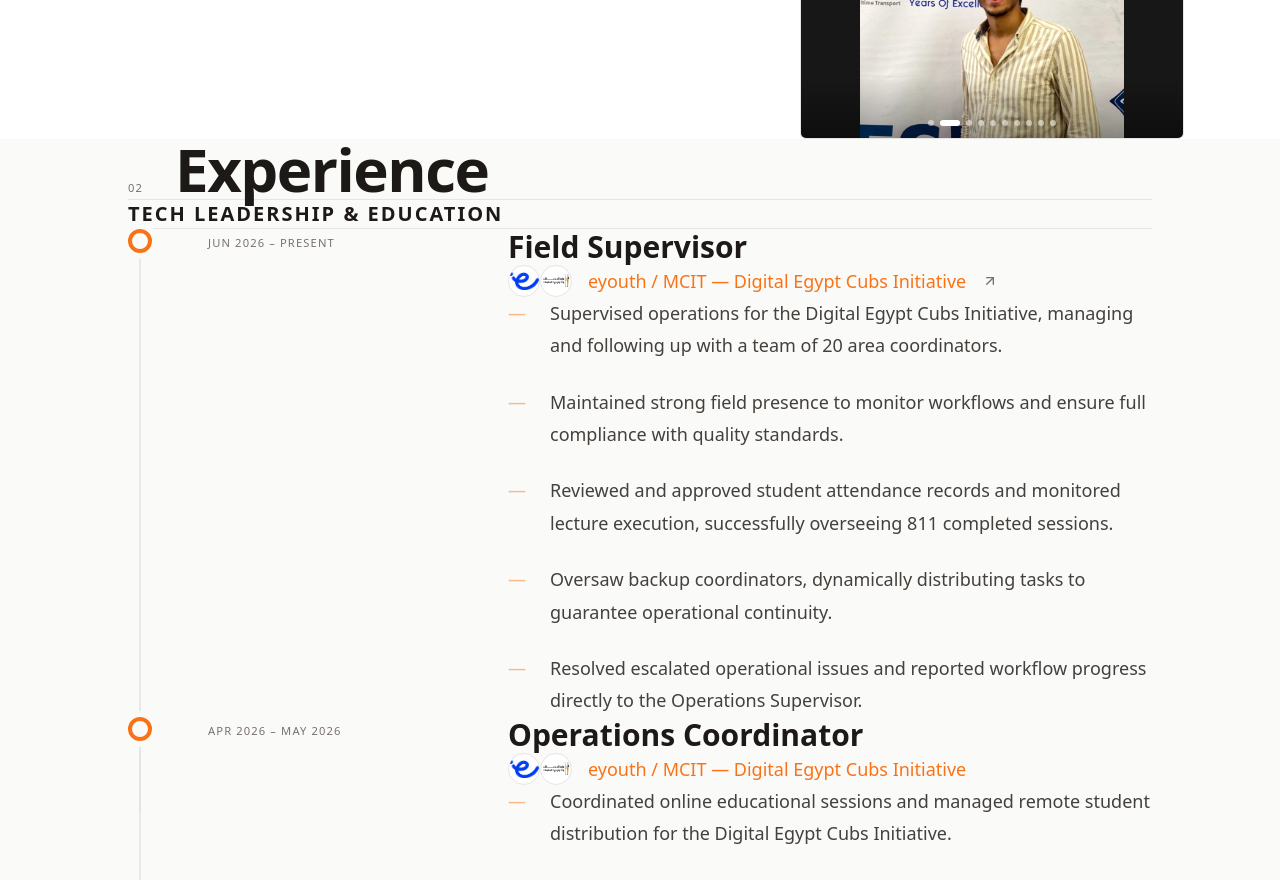
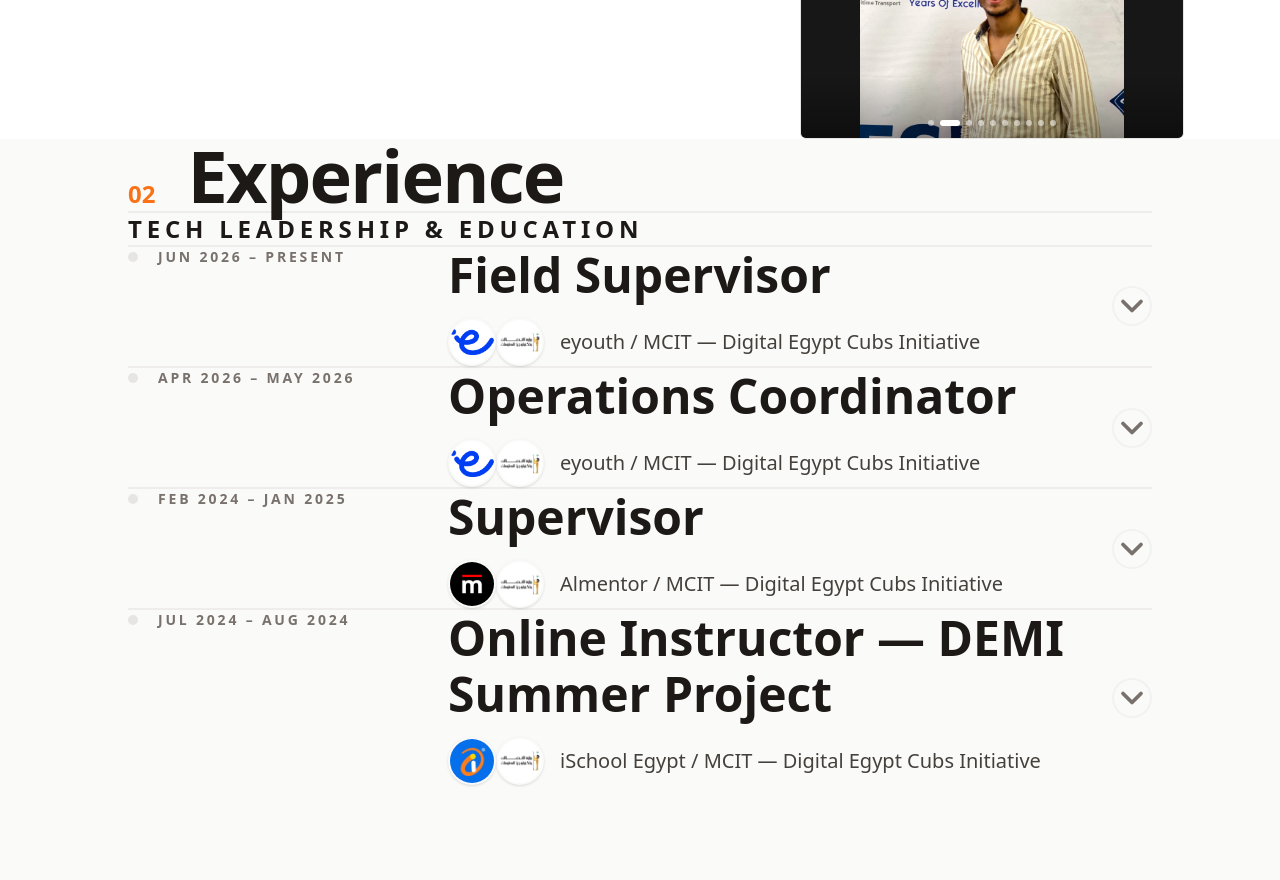
Before and after one commit to osamaelfeky307/Myportfolio, a Next.js app: page / in a window 1280 px wide. Shown: the part 1920-2800 px from the top of the page. Built offline with nearby package versions, Linux system fonts and the light colour scheme; a web font is replaced by a local one.

Commit message:
Enhance UI: mobile layout for experience, spacing fixes, and animations

```diff
--- a/components/Experience.tsx
+++ b/components/Experience.tsx
@@ -1,108 +1,193 @@
 "use client";
 
-import { EXPERIENCE } from "@/lib/data";
-import { ArrowUpRight } from "lucide-react";
+import { EXPERIENCE, ExperienceEntry } from "@/lib/data";
+import { ArrowUpRight, ChevronDown } from "lucide-react";
 import FadeIn from "./FadeIn";
 import Carousel from "./Carousel";
+import { useState } from "react";
+
+// Component to automatically highlight numbers in text
+const HighlightNumbers = ({ text }: { text: string }) => {
+  const parts = text.split(/(\d+)/);
+  return (
+    <>
+      {parts.map((part, i) =>
+        /\d+/.test(part) ? (
+          <strong key={i} className="text-accent font-bold">
+            {part}
+          </strong>
+        ) : (
+          part
+        )
+      )}
+    </>
+  );
+};
+
+const ExperienceAccordion = ({ entry, isLast }: { entry: ExperienceEntry; isLast: boolean }) => {
+  const [isOpen, setIsOpen] = useState(false);
+
+  return (
+    <div className={`py-6 md:py-4 ${!isLast ? "border-b-2 border-border/60" : ""} group`}>
+      <button
+        onClick={() => setIsOpen(!isOpen)}
+        className="w-full text-left py-4 md:py-10 flex flex-col md:flex-row md:items-center justify-between gap-4 md:gap-8 hover:bg-fg/5 transition-colors px-2 -mx-2 md:px-6 md:-mx-6 rounded-2xl group relative"
+      >
+        <div className="flex flex-col md:flex-row md:items-start gap-4 md:gap-16 w-full pr-20 md:pr-0">
+          {/* Period - Acts as the bullet/indicator */}
+          <div className="flex items-center gap-3 md:gap-5 md:w-64 shrink-0 md:pt-3">
+            <div
+              className={`w-2.5 h-2.5 rounded-full transition-all duration-300 ${
+                isOpen ? "bg-accent scale-125" : "bg-border group-hover:bg-accent/50"
+              }`}
+            />
+            <span
+              className={`text-xs md:text-sm tracking-[0.2em] font-semibold uppercase transition-colors duration-300 ${
+                isOpen ? "text-accent" : "text-fg-3"
+              }`}
+            >
+              {entry.period}
+            </span>
+          </div>
+
+          {/* Role & Org */}
+          <div className="flex-1 flex flex-col gap-2 md:gap-4 mt-2 md:mt-0">
+            <h4 className="font-serif text-2xl md:text-5xl font-bold text-fg group-hover:text-accent transition-colors leading-snug md:leading-[1.15]">
+              {entry.role}
+            </h4>
+
+            <div className="flex flex-row items-center flex-wrap gap-3 md:gap-4 mt-1 md:mt-2">
+              {/* Logos */}
+              {(entry.logo || entry.secondaryLogo) && (
+                <div className="flex items-center -space-x-3">
+                  {entry.logo && (
+                    <div className="w-10 h-10 md:w-12 md:h-12 rounded-full overflow-hidden shrink-0 border-2 border-bg bg-white flex items-center justify-center relative z-10 shadow-sm">
+                      {/* eslint-disable-next-line @next/next/no-img-element */}
+                      <img
+                        src={entry.logo}
+                        alt={`${entry.org} logo`}
+                        className="w-full h-full object-contain p-1.5"
+                      />
+                    </div>
+                  )}
+                  {entry.secondaryLogo && (
+                    <div className="w-10 h-10 md:w-12 md:h-12 rounded-full overflow-hidden shrink-0 border-2 border-bg bg-white flex items-center justify-center relative z-0 shadow-sm">
+                      {/* eslint-disable-next-line @next/next/no-img-element */}
+                      <img
+                        src={entry.secondaryLogo}
+                        alt={`Secondary logo`}
+                        className="w-full h-full object-contain p-1.5"
+                      />
+                    </div>
+                  )}
+                </div>
+              )}
+              <div className="text-base md:text-xl text-fg-2 font-medium">{entry.org}</div>
+            </div>
+          </div>
+        </div>
+
+        {/* Toggle Icon */}
+        <div
+          className={`absolute top-6 right-2 md:static shrink-0 p-3 md:p-4 rounded-full border-2 border-border/40 group-hover:border-accent/60 bg-bg group-hover:bg-accent/10 transition-all duration-500 ease-[cubic-bezier(0.34,1.56,0.64,1)] group-hover:shadow-md ${
+            isOpen ? "rotate-180 bg-accent/10 border-accent/60 text-accent shadow-sm scale-105" : "text-fg-3 group-hover:text-accent scale-100"
+          }`}
+        >
+          <ChevronDown
+            size={28}
+            strokeWidth={2.5}
+            className={`md:w-9 md:h-9 transition-transform duration-500 ease-[cubic-bezier(0.34,1.56,0.64,1)] ${
+              isOpen ? "group-hover:translate-y-1" : "group-hover:translate-y-1"
+            }`}
+          />
+        </div>
+      </button>
+
+      {/* Expandable Content */}
+      <div
+        className={`grid transition-all duration-500 ease-in-out ${
+          isOpen ? "grid-rows-[1fr] opacity-100" : "grid-rows-[0fr] opacity-0"
+        }`}
+      >
+        <div className="overflow-hidden">
+          {/* Indented Text Content */}
+          <div className="px-2 md:px-0 md:pl-[19rem] pb-6 md:pb-8 pt-2">
+            {/* View Evidence Link */}
+            {entry.link && (
+              <div className="mb-6 md:mb-8">
+                <a
+                  href={entry.link}
+                  target="_blank"
+                  rel="noopener noreferrer"
+                  className="inline-flex items-center gap-1.5 text-accent hover:text-accent/80 font-medium transition-colors bg-accent/10 px-4 py-1.5 rounded-full text-sm w-fit"
+                >
+                  View Evidence <ArrowUpRight size={14} />
+                </a>
+              </div>
+            )}
+
+            <ul className="flex flex-col gap-5">
+              {entry.bullets.map((bullet, bi) => (
+                <li key={bi} className="text-fg-2 leading-relaxed flex gap-4 text-lg">
+                  <span className="text-accent mt-1.5 text-xl leading-none">•</span>
+                  <span>
+                    <HighlightNumbers text={bullet} />
+                  </span>
+                </li>
+              ))}
+            </ul>
+          </div>
+
+          {/* Centered Carousel */}
+          {entry.photos && entry.photos.length > 0 && (
+            <div className="pb-8 px-2 md:px-0">
+              <div className="max-w-4xl mx-auto rounded-2xl overflow-hidden border border-border/30 shadow-lg">
+                <Carousel photos={entry.photos} autoplay autoplayInterval={4000} />
+              </div>
+            </div>
+          )}
+        </div>
+      </div>
+    </div>
+  );
+};
 
 export default function Experience() {
   return (
-    <section id="experience" className="pt-40 pb-24 md:pt-[20rem] md:pb-[15rem] bg-bg flex justify-center w-full">
-      <div className="w-[88%] max-w-5xl mx-auto">
-
-        <div className="flex items-baseline gap-8 mb-16 md:mb-[8rem] border-b border-border pb-8">
-          <span className="editorial-label text-accent">02</span>
-          <h2 className="font-serif text-5xl md:text-6xl font-bold text-fg tracking-tight">
+    <section
+      id="experience"
+      className="pt-40 pb-24 md:pt-[20rem] md:pb-[15rem] bg-bg flex justify-center w-full"
+    >
+      <div className="w-[90%] md:w-[88%] max-w-5xl mx-auto">
+        <div className="flex items-center md:items-baseline gap-6 md:gap-8 mb-12 md:mb-[10rem] border-b-2 border-border/60 pb-6 md:pb-8">
+          <span className="text-accent font-mono text-2xl font-bold">02</span>
+          <h2 className="font-serif text-4xl md:text-7xl font-bold text-fg tracking-tight">
             Experience
           </h2>
         </div>
 
-        <div className="flex flex-col gap-32">
-          {EXPERIENCE.map((block, i) => (
+        <div className="flex flex-col gap-16 md:gap-32">
+          {EXPERIENCE.map((block) => (
             <div key={block.id}>
               <FadeIn delay={0.1}>
-                <h3 className="text-xl font-bold text-fg uppercase tracking-widest mb-16 border-b border-border pb-6">
+                <h3 className="text-lg md:text-2xl font-bold text-fg uppercase tracking-[0.2em] mb-6 md:mb-12 border-b-2 border-border/60 pb-4 md:pb-6">
                   {block.heading}
                 </h3>
               </FadeIn>
 
               <div className="flex flex-col">
                 {block.entries.map((entry, ei) => (
-                  <FadeIn key={ei} delay={0.2} className="flex mb-24 last:mb-0">
-
-                    {/* Timeline Column (Structural, prevents text overlap) */}
-                    <div
-                      className="w-6 shrink-0 flex flex-col items-center relative"
-                      style={{ marginRight: 'clamp(1.5rem, 5vw, 3.5rem)' }}
-                    >
-
-                      {/* Timeline Dot */}
-                      <div className="w-6 h-6 shrink-0 bg-bg border-[4px] border-accent rounded-full z-10 ring-[6px] ring-bg mt-1.5" />
-
-                      {/* Timeline Line connecting to the next node */}
-                      {ei !== block.entries.length - 1 && (
-                        <div className="absolute top-[30px] bottom-[-6rem] w-0.5 bg-border/80 z-0" />
-                      )}
-
-                    </div>
-
-                    {/* Content Column */}
-                    <div className="flex-1 flex flex-col md:flex-row gap-6 md:gap-16">
-
-                      {/* Period */}
-                      <div className="md:w-1/4 shrink-0 pt-1">
-                        <span className="editorial-label text-fg-3">{entry.period}</span>
-                      </div>
-
-                    {/* Details */}
-                    <div className="md:w-3/4 max-w-2xl">
-                      <h4 className="font-serif text-3xl font-bold text-fg mb-2">{entry.role}</h4>
-                      <div className="flex items-center gap-4 mb-10 text-lg">
-                        <div className="flex items-center -space-x-2">
-                          {entry.logo && (
-                            <div className="w-8 h-8 rounded-full overflow-hidden shrink-0 border border-border bg-white flex items-center justify-center relative z-10">
-                              {/* eslint-disable-next-line @next/next/no-img-element */}
-                              <img src={entry.logo} alt={`${entry.org} logo`} className="w-full h-full object-contain" />
-                            </div>
-                          )}
-                          {entry.secondaryLogo && (
-                            <div className="w-8 h-8 rounded-full overflow-hidden shrink-0 border border-border bg-white flex items-center justify-center relative z-0">
-                              {/* eslint-disable-next-line @next/next/no-img-element */}
-                              <img src={entry.secondaryLogo} alt={`MCIT logo`} className="w-full h-full object-contain" />
-                            </div>
-                          )}
-                        </div>
-                        <span className="text-accent font-medium">{entry.org}</span>
-                        {entry.link && (
-                          <a href={entry.link} target="_blank" rel="noopener noreferrer" className="text-fg-3 hover:text-accent transition-colors">
-                            <ArrowUpRight size={16} />
-                          </a>
-                        )}
-                      </div>
-
-                      <ul className="flex flex-col gap-6">
-                        {entry.bullets.map((bullet, bi) => (
-                          <li key={bi} className="text-fg-2 leading-[1.8] flex gap-6 text-lg">
-                            <span className="text-accent/50">—</span>
-                            {bullet}
-                          </li>
-                        ))}
-                      </ul>
-
-                      {entry.photos && entry.photos.length > 0 && (
-                        <div className="mt-10">
-                          <Carousel photos={entry.photos} autoplay autoplayInterval={3500} />
-                        </div>
-                      )}
-                    </div>
-                  </div>
+                  <FadeIn key={ei} delay={0.1 + ei * 0.1}>
+                    <ExperienceAccordion
+                      entry={entry}
+                      isLast={ei === block.entries.length - 1}
+                    />
                   </FadeIn>
                 ))}
               </div>
             </div>
           ))}
         </div>
-
       </div>
     </section>
   );
--- a/components/Hero.tsx
+++ b/components/Hero.tsx
@@ -49,12 +49,12 @@
           <div className="animate-fade-in-up">
 
             {/* Availability badge */}
-            <div className="inline-flex items-center gap-2.5 mb-6 px-4 py-1.5 border border-accent/40 bg-accent/10 rounded-full text-xs font-mono tracking-widest text-accent shadow-[0_0_15px_rgba(249,115,22,0.1)]">
+            <div className="inline-flex items-center gap-3 mb-6 px-5 py-2 border border-accent/40 bg-accent/10 rounded-full text-xs font-mono tracking-widest text-accent shadow-[0_0_15px_rgba(249,115,22,0.1)]">
               <span className="relative flex h-2 w-2">
                 <span className="animate-ping absolute inset-0 inline-flex h-full w-full rounded-full bg-accent opacity-75" />
                 <span className="relative inline-flex rounded-full h-full w-full bg-accent" />
               </span>
-              <span className="leading-none mt-[2px]">Available for work</span>
+              <span className="leading-none pt-0.5">Available for work</span>
             </div>
 
             <span className="editorial-label block mb-4 md:mb-6 text-accent">00 — Introduction</span>
```
Also changed, not shown: components/Navbar.tsx (+4 -4 lines).
